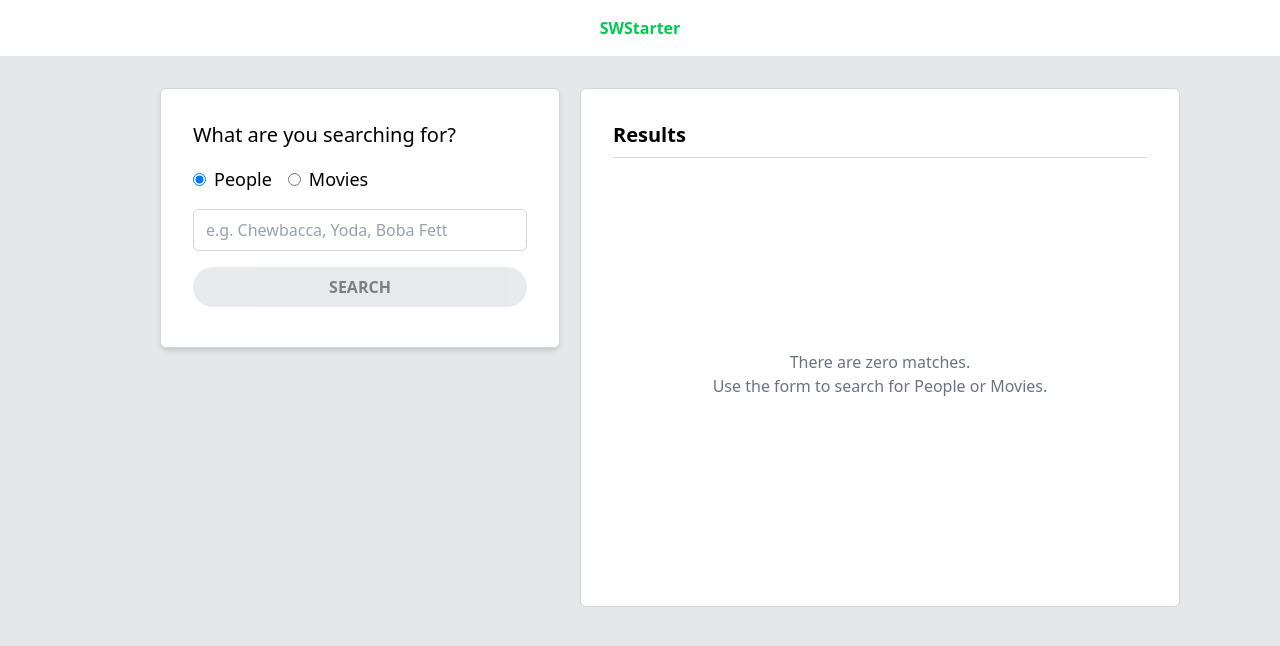
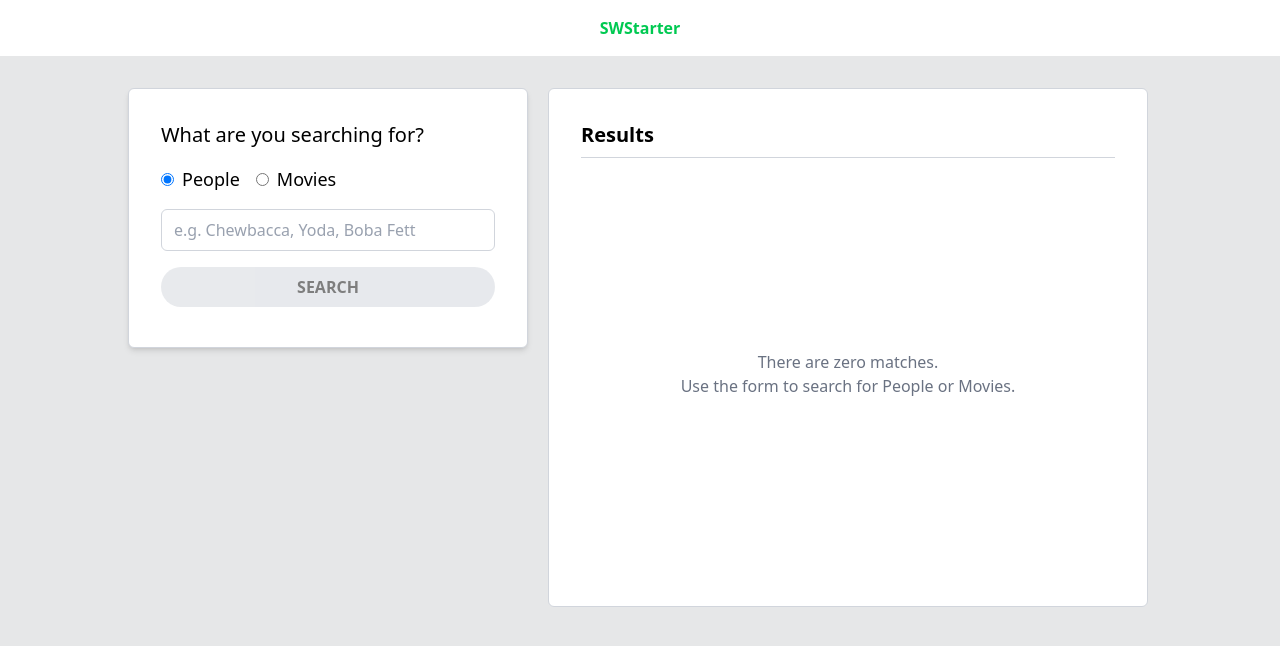
Before and after one commit to vavellar/lawnstarter-challenge, a Vue app in the folder frontend/: page / in a window 1280 px wide. Shown: the top 646 px of the page. Built offline with nearby package versions, Linux system fonts and the light colour scheme.

Commit message:
feat: mobile adjusts

```diff
--- a/frontend/src/ui/views/Home.vue
+++ b/frontend/src/ui/views/Home.vue
@@ -1,5 +1,5 @@
 <template>
-  <div class="grid sm:grid-cols-1 md:grid-cols-[0.75fr_1fr] grid-rows-1 gap-x-5 gap-y-0 w-full sm:w-3/4 mx-auto">
+  <div class="grid sm:grid-cols-1 md:grid-cols-[0.75fr_1fr] grid-rows-1 gap-x-5 gap-y-0 w-full max-w-5xl mx-auto">
     <SearchCard v-if="showSearchCard" />
     <Results v-if="showResults" />
   </div>
--- a/frontend/src/ui/views/Movie.vue
+++ b/frontend/src/ui/views/Movie.vue
@@ -26,7 +26,7 @@
       </div>
     </div>
 
-    <div class="mt-4">
+    <div class="mt-32">
       <CustomButton
           @click="router.push('/')"
           :text="'BACK TO SEARCH'"
--- a/frontend/src/ui/views/People.vue
+++ b/frontend/src/ui/views/People.vue
@@ -30,7 +30,7 @@
       </div>
     </div>
 
-    <div class="mt-4">
+    <div class="mt-32">
       <CustomButton
           @click="router.push('/')"
           :text="'BACK TO SEARCH'"
```
